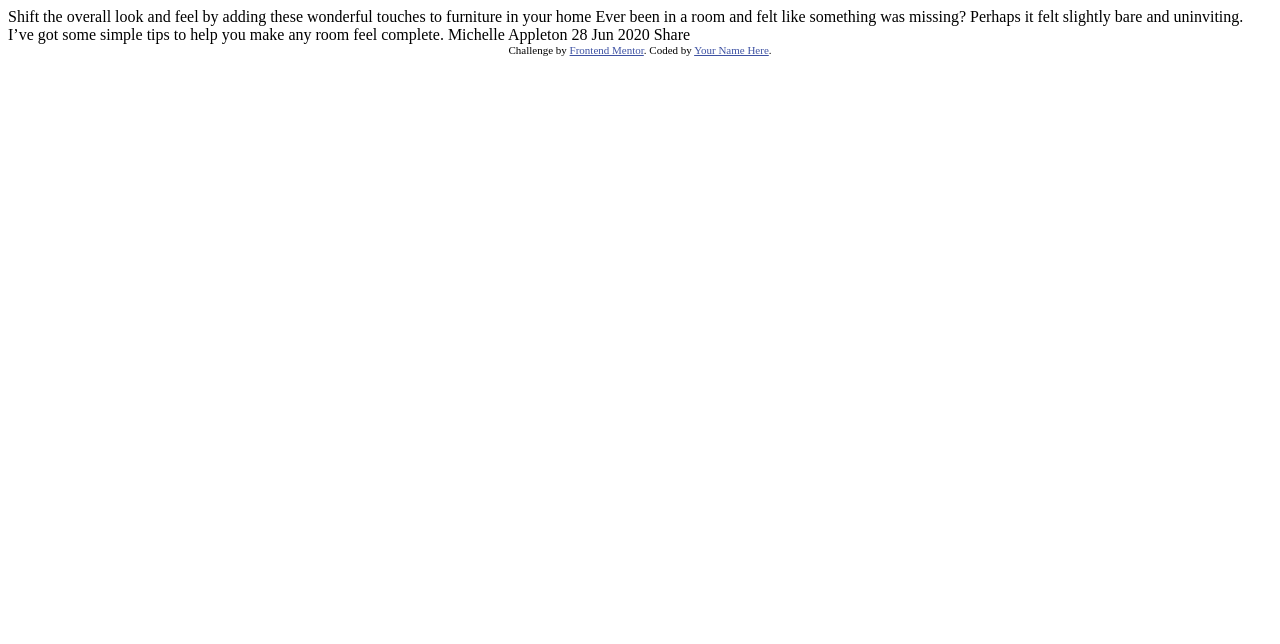
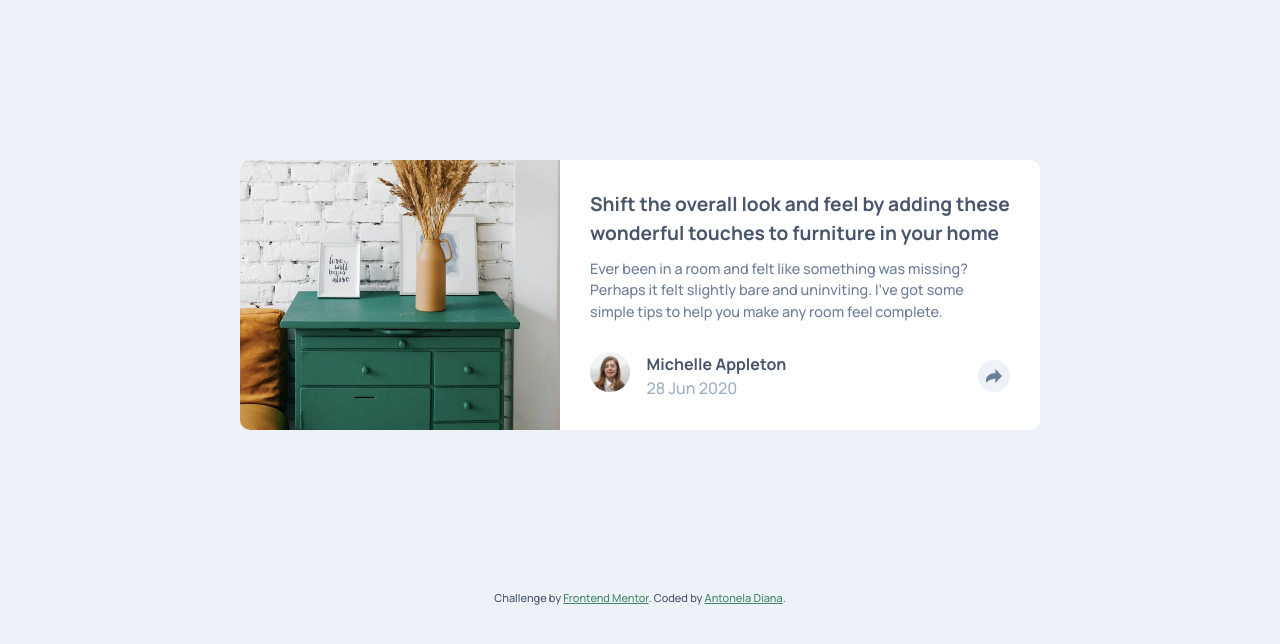
Before and after one commit to antoneladiana/article-preview-component, a plain HTML site: page index.html in a window 1280 px wide. Drawn offline with Linux system fonts and the light colour scheme.

Commit message:
Version 1

```diff
--- a/css/styles.css
+++ b/css/styles.css
@@ -0,0 +1,243 @@
+/* ========================================================================
+   GLOBAL STYLES
+======================================================================== */
+
+/* Variables */
+:root {
+    --main-color: #48556a;
+    --secondary-color: #6d7f97;
+    --terciary-color: #9eafc2;
+    --details-color: #ecf2f8;
+    --link-color: #478668;
+    --main-font: 'Manrope', sans-serif;
+}
+
+/* Box model fix */
+html {
+    box-sizing: border-box;
+}
+*, *:before, *:after {
+    box-sizing: inherit;
+}
+
+/* Font size */
+html {
+    font-size: 12px;
+}
+@media screen and (min-width: 600px) {
+    html {
+        font-size: 14px;
+    }
+}
+@media screen and (min-width: 1000px) {
+    html {
+        font-size: 16px;
+    }
+}
+
+/* Scroll behavior */
+@media screen and (prefers-reduced-motion: no-preference) {
+    html {
+        scroll-behavior: smooth;
+    }
+}
+
+/* Body */
+body {
+    font-family: var(--main-font);
+    background-color: var(--details-color);
+    line-height: 1.5;
+}
+
+/* Images */
+img {
+    width: 100%;
+    height: auto
+}
+
+/* ========================================================================
+   COMPONENTS
+======================================================================== */
+
+/* Article */
+.article {
+    width: 85%;
+    max-width: 800px;
+    background-color: white;
+    display: flex;
+    border-radius: 10px;
+    font-size: 1rem;
+    margin: 20vh auto;
+    flex-wrap: wrap;
+}
+.article__image {
+    border-radius: 10px 10px 0 0;
+}
+.article__content {
+    display: flex;
+    flex-direction: column;
+    row-gap: 30px;
+    padding: 30px 0;
+    position: relative;
+}
+.article__text {
+    margin: 0 30px;
+}
+.article__title {
+    font-weight: bold;
+    color: var(--main-color);
+    font-size: 1.2em;
+    margin-bottom: 10px;
+}
+.article__description {
+    color: var(--secondary-color);
+    font-size: 0.9em;
+}
+@media screen and (min-width: 800px) {
+    .article {
+        flex-wrap: nowrap;
+    }
+    .article__image {
+        max-width: 40%;
+        border-radius: 10px 0 0 10px;
+    }
+}
+
+/* Profile */
+.profile {
+    display: flex;
+    margin: 0 30px;
+    justify-content: space-between;
+    align-items: center;
+}
+.profile__info {
+    display: grid;
+    grid-template-columns: 1fr 3fr;
+    grid-template-rows: 1fr 1fr;
+    column-gap: 10px;
+}
+.profile__picture {
+    width: 40px;
+    grid-row: 1 / 3;
+}
+.profile__image {
+    border-radius: 50%;
+}
+.profile__name {
+    font-weight: bold;
+    color: var(--main-color);
+}
+.profile__date {
+    color: var(--terciary-color);
+}
+
+/* Share button */
+.share-button {
+    display: inline-block;
+    border-radius: 50%;
+    display: flex;
+    justify-content: center;
+    align-items: center;
+    width: min-content;
+    height: min-content;
+    border: none;
+    outline: none;
+    cursor: pointer;
+}
+.share-button.--profile {
+    background-color: var(--details-color);
+}
+.share-button.--share {
+    background-color: var(--secondary-color);
+}
+.share-button__icon {
+    width: 20px;
+    height: 14px;
+    margin: 8px 0;
+}
+.share-button__icon.--profile {
+    fill: var(--secondary-color);
+}
+.share-button__icon.--share {
+    fill: white;
+}
+@media screen and (min-width: 800px) {
+    .share-button.--share {
+        display: none;
+    }
+}
+
+/* Share section */
+.share {
+    background-color: var(--main-color);
+    font-size: 0.9rem;
+    display: none;
+    width: 100%;
+    border-radius: 0 0 10px 10px;
+    justify-content: space-between;
+    padding: 15px 20px;
+    align-items: center;
+}
+.share__content {
+    display: flex;
+    column-gap: 20px;
+}
+.share__text {
+    color: var(--terciary-color);
+    text-transform: uppercase;
+    font-size: 1.1em;
+    letter-spacing: 0.4em;
+}
+@media screen and (min-width: 800px) {
+    .share {
+        border-radius: 10px;
+        width: min-content;
+        padding: 15px 30px;
+        position: absolute;
+        bottom: 100px;
+        right: -70px;
+    }
+    /* Triangle */
+    .share::after {
+        content: "";
+        width: 0px;
+        height: 0px;
+        border-top: 10px solid var(--main-color);
+        border-right: 10px solid var(--main-color);
+        border-bottom: 10px solid transparent;
+        border-left: 10px solid transparent;
+        position: absolute;
+        transform: rotate(135deg);
+        bottom: -9px;
+        right: 43%;
+    }
+}
+
+/* Social media */
+.social-media {
+    display: flex;
+    column-gap: 15px;
+}
+.social-media__icon {
+    width: 20px;
+    height: 20px;
+    fill: white;
+}
+.social-media__icon:hover {
+    fill: var(--link-color);
+}
+
+/* Attribution */
+.attribution {
+    font-size: 11px;
+    color: var(--main-color);
+    text-align: center;
+    padding-bottom: 20px;
+}
+.attribution__link {
+    color: var(--link-color);
+}
+.attribution__link:hover {
+    text-decoration: none;
+    font-weight: bold;
+}
--- a/index.html
+++ b/index.html
@@ -1,36 +1,120 @@
 <!DOCTYPE html>
-<html lang="en">
+<html lang="en" dir="ltr">
 <head>
   <meta charset="UTF-8">
-  <meta name="viewport" content="width=device-width, initial-scale=1.0"> <!-- displays site properly based on user's device -->
+  <meta name="viewport" content="width=device-width, initial-scale=1.0">
 
-  <link rel="icon" type="image/png" sizes="32x32" href="./images/favicon-32x32.png">
+  <!-- Title -->
+  <link rel="icon" type="image/png" sizes="32x32"
+        href="./images/favicon-32x32.png">
+  <title>Frontend Mentor | Article Preview Component</title>
 
-  <title>Frontend Mentor | Article preview component</title>
+  <!-- Google Fonts -->
+  <link rel="preconnect" href="https://fonts.gstatic.com">
+  <link rel="stylesheet" href="https://fonts.googleapis.com/css2?family=Manrope:wght@500;700&display=swap">
 
-  <!-- Feel free to remove these styles or customise in your own stylesheet 👍 -->
-  <style>
-    .attribution { font-size: 11px; text-align: center; }
-    .attribution a { color: hsl(228, 45%, 44%); }
-  </style>
+  <!-- CSS -->
+  <link rel="stylesheet" href="./css/reset.css">
+  <link rel="stylesheet" href="./css/styles.css">
+
+  <!-- JavaScript -->
+  <script src="./javascript/script.js" defer></script>
 </head>
-<body>
+<body onresize="toggleProfile()">
 
-  Shift the overall look and feel by adding these wonderful
-  touches to furniture in your home
+  <!-- ARTICLE -->
+  <article class="article">
+    <!-- Image -->
+    <img class="article__image" src="./images/drawers.jpg"
+         alt="Decorated room." width="660" height="528">
+    <!-- Content -->
+    <div class="article__content" id="article-content">
+      <div class="article__text">
+        <!-- Title -->
+        <h1 class="article__title">
+          Shift the overall look and feel by adding these wonderful
+          touches to furniture in your home
+        </h1>
+        <!-- Description -->
+        <p class="article__description">
+          Ever been in a room and felt like something was missing? Perhaps
+          it felt slightly bare and uninviting. I’ve got some simple tips
+          to help you make any room feel complete.
+        </p>
+      </div>
+      <!-- Profile -->
+      <div class="profile" id="profile">
+        <div class="profile__info">
+          <div class="profile__picture">
+            <img class="profile__image" src="./images/avatar-michelle.jpg"
+                 alt="Michelle's profile picture." width="175" height="175">
+          </div>
+          <h2 class="profile__name">Michelle Appleton</h2>
+          <span class="profile__date">28 Jun 2020</span>
+        </div>
+        <!-- Share button -->
+        <button type="button" class="share-button --profile"
+                onclick="toggleShare()">
+          <svg class="share-button__icon --profile" viewBox="0 0 15 13">
+            <use xlink:href="./images/svg-sprite.svg#icon-share"/>
+          </svg>
+        </button>
+      </div>
+      <!-- Share -->
+      <div class="share" id="share">
+        <div class="share__content">
+          <span class="share__text">Share</span>
+          <!-- Social media -->
+          <ul class="social-media">
+            <!-- Facebook -->
+            <li class="social-media__item">
+              <a href="#" class="social-media__link">
+                <svg class="social-media__icon" viewBox="0 0 20 20">
+                  <use xlink:href="./images/svg-sprite.svg#icon-facebook"/>
+                </svg>
+              </a>
+            </li>
+            <!-- Pinteres -->
+            <li class="social-media__item">
+              <a href="#" class="social-media__link">
+                <svg class="social-media__icon" viewBox="0 0 20 20">
+                  <use xlink:href="./images/svg-sprite.svg#icon-pinterest"/>
+                </svg>
+              </a>
+            </li>
+            <!-- Twitter -->
+            <li class="social-media__item">
+              <a href="#" class="social-media__link">
+                <svg class="social-media__icon" viewBox="0 0 20 17">
+                  <use xlink:href="./images/svg-sprite.svg#icon-twitter"/>
+                </svg>
+              </a>
+            </li>
+          </ul>
+        </div>
+        <!-- Share button -->
+        <button type="button" class="share__button share-button --share"
+                onclick="toggleShare()">
+          <svg class="share-button__icon --share" viewBox="0 0 15 13">
+            <use xlink:href="./images/svg-sprite.svg#icon-share"/>
+          </svg>
+        </button>
+      </div>
+    </div>
+  </article>
 
-  Ever been in a room and felt like something was missing? Perhaps
-  it felt slightly bare and uninviting. I’ve got some simple tips
-  to help you make any room feel complete.
-
-  Michelle Appleton
-  28 Jun 2020
-
-  Share
-
-  <div class="attribution">
-    Challenge by <a href="https://www.frontendmentor.io?ref=challenge" target="_blank">Frontend Mentor</a>.
-    Coded by <a href="#">Your Name Here</a>.
-  </div>
+  <!-- ATTRIBUTION -->
+  <footer>
+    <p class="attribution">
+      Challenge by
+      <a class="attribution__link"
+         href="https://www.frontendmentor.io?ref=challenge"
+         target="_blank">
+        Frontend Mentor</a>. Coded by
+        <a class="attribution__link"
+           href="https://antoneladiana.github.io/">
+          Antonela Diana</a>.
+    </p>
+  </footer>
 </body>
 </html>
--- /dev/null
+++ b/javascript/script.js
@@ -0,0 +1,37 @@
+// Show and hide share section when share button is clicked
+function toggleShare() {
+
+    var shareSection = document.getElementById("share");
+    var profileSection = document.getElementById("profile");
+    var articleContent = document.getElementById("article-content");
+
+    if(shareSection.style.display === "none") {
+        shareSection.style.display = "flex";
+        if(window.screen.width < 800) {
+            profileSection.style.display = "none";
+            articleContent.style.paddingBottom = "0";
+        }
+    } else {
+        shareSection.style.display = "none";
+        profileSection.style.display = "flex";
+        articleContent.style.paddingBottom = "30px";
+    }
+}
+
+// Adjustments for when share section is active and screen size changes.
+function toggleProfile() {
+
+    var shareSection = document.getElementById("share");
+    var profileSection = document.getElementById("profile");
+    var articleContent = document.getElementById("article-content");
+
+    if(window.screen.width >= 800) {
+        profileSection.style.display = "flex";
+        articleContent.style.paddingBottom = "30px";
+    } else {
+        if(shareSection.style.display === "flex") {
+            profileSection.style.display = "none";
+            articleContent.style.paddingBottom = "0";
+        }
+    }
+}
```
Also changed, not shown: images/svg-sprite.svg (added).
